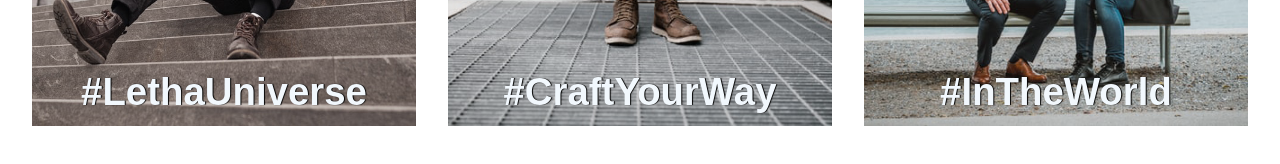
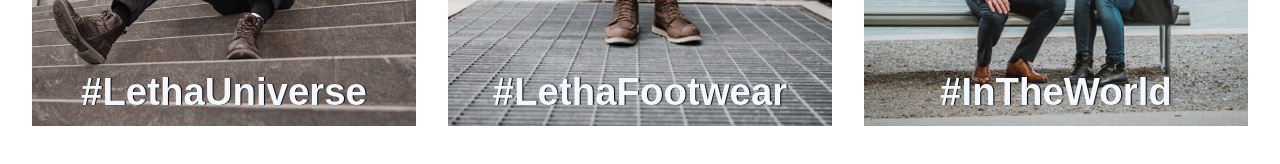
Before and after one commit to ToppHestmark/letha-website, a plain HTML site: page index.html in a window 1280 px wide. Shown: the part 378-542 px from the top of the page. Drawn offline with Linux system fonts and the light colour scheme; a web font is replaced by a local one.

Commit message:
styled the home background image flyer

```diff
--- a/index.html
+++ b/index.html
@@ -36,7 +36,7 @@
         class="index__backgroundImage"
         src="./assets/andrew-neel-fqoYO9MjLLQ-unsplash_cropped.jpg"
         alt="Man with leather boots and backpack">
-        <h1 class="index__imageText">#CraftYourWay</h1>
+        <h1 class="index__imageText">#LethaFootwear</h1>
     </header>
 
       <!-- Desktop header -->
@@ -51,7 +51,7 @@
         <img
           src="./assets/andrew-neel-fqoYO9MjLLQ-unsplash_cropped.jpg"
           alt="Man with leather boots and backpack">
-        <h1 class="index__imageText">#CraftYourWay</h1>
+        <h1 class="index__imageText">#LethaFootwear</h1>
        </div>
        <div class="index__headerImages">
         <img
```
